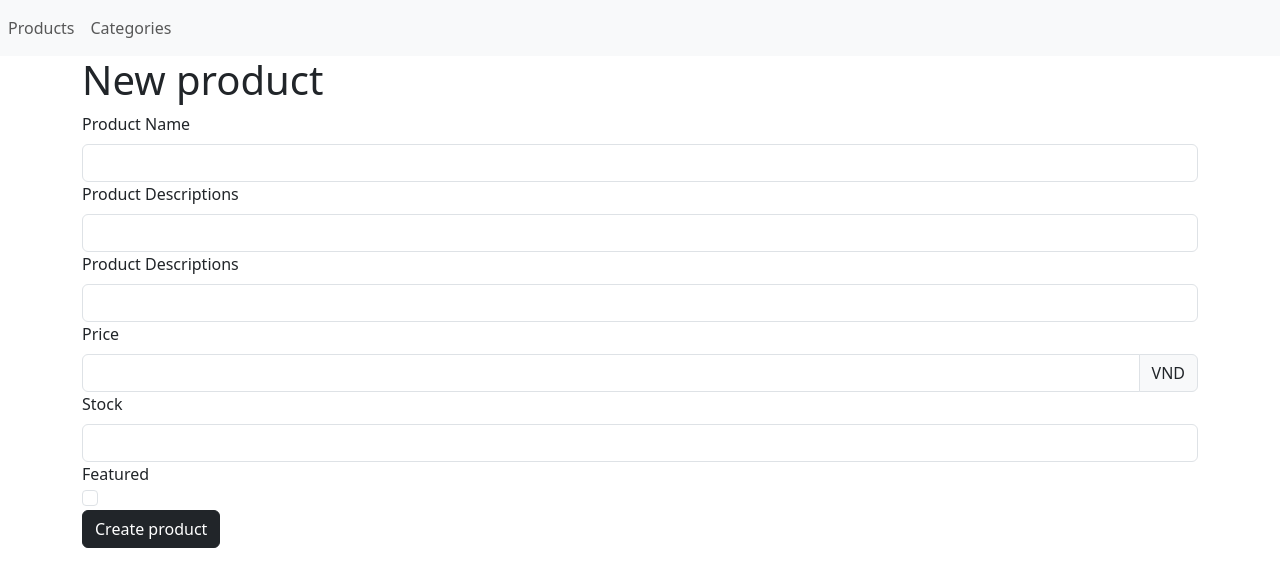
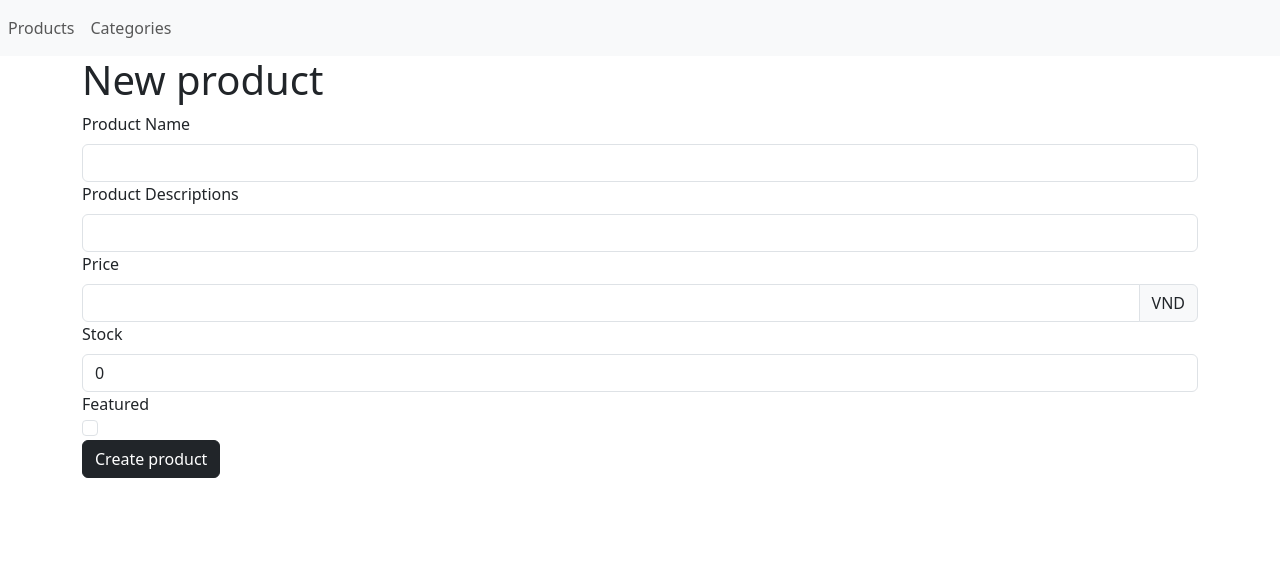
Before and after one commit to hnd14/frontend-rookie, a React (Create React App) app: page /admin/new-product in a window 1280 px wide. Shown: the top 586 px of the page. Built offline with nearby package versions, Linux system fonts and the light colour scheme.

Commit message:
Create new product basic

```diff
--- a/src/admin/new-product/components/NewProductForm.tsx
+++ b/src/admin/new-product/components/NewProductForm.tsx
@@ -1,35 +1,56 @@
-import React from "react";
+import React, { useState } from "react";
 import { Button, Form, InputGroup } from "react-bootstrap";
+import { NewProductItem } from "../../product/model/NewProductItem";
+import { createNewProducts } from "../../services/AdminService.ts";
 
 const NewProductForm = () => {
+  const [validated, setValidated] = useState(false);
+
+  const handleSubmit = (event) => {
+    event.preventDefault();
+    const form = event.currentTarget;
+    if (form.checkValidity() === false) {
+      event.stopPropagation();
+    } else {
+      const data: NewProductItem = {
+        name: document.getElementById("productName")?.value,
+        desc: document.getElementById("productDesc")?.value,
+        salePrice: document.getElementById("productPrice")?.value,
+        stock: document.getElementById("productStock")?.value,
+        isFeatured: document.getElementById("productIsFeatured")?.checked,
+      };
+      console.log(data);
+      createNewProducts(data).then(() => {
+        alert("Create product sucessfully");
+      });
+    }
+
+    setValidated(true);
+  };
   return (
     <div className="container">
       <h1>New product</h1>
-      <Form>
-        <Form.Group>
+      <Form onSubmit={handleSubmit} noValidate validated={validated}>
+        <Form.Group controlId="productName">
           <Form.Label>Product Name</Form.Label>
-          <Form.Control type="text" />
+          <Form.Control required type="text" />
         </Form.Group>
-        <Form.Group>
+        <Form.Group controlId="productDesc">
           <Form.Label>Product Descriptions</Form.Label>
           <Form.Control type="text" />
         </Form.Group>
-        <Form.Group>
-          <Form.Label>Product Descriptions</Form.Label>
-          <Form.Control type="text" />
-        </Form.Group>
-        <Form.Group>
+        <Form.Group controlId="productPrice">
           <Form.Label>Price</Form.Label>
           <InputGroup>
-            <Form.Control type="number" />
+            <Form.Control required type="number" />
             <InputGroup.Text>VND</InputGroup.Text>
           </InputGroup>
         </Form.Group>
-        <Form.Group>
+        <Form.Group controlId="productStock">
           <Form.Label>Stock</Form.Label>
-          <Form.Control type="number" />
+          <Form.Control required defaultValue={0} type="number" />
         </Form.Group>
-        <Form.Group>
+        <Form.Group controlId="productIsFeatured">
           <Form.Check.Label>Featured</Form.Check.Label>
           <Form.Check></Form.Check>
         </Form.Group>
--- a/src/admin/product/model/NewProductItem.ts
+++ b/src/admin/product/model/NewProductItem.ts
@@ -1,5 +1,4 @@
 export type NewProductItem = {
-  id: number;
   name: string;
   desc: string;
   salePrice: number;
```
